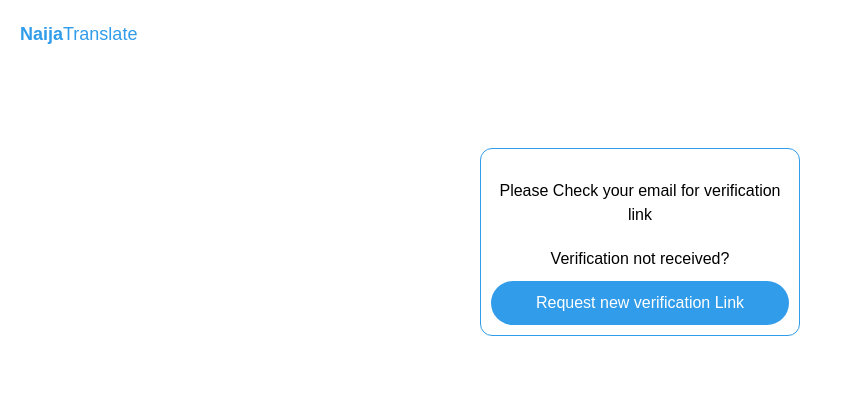
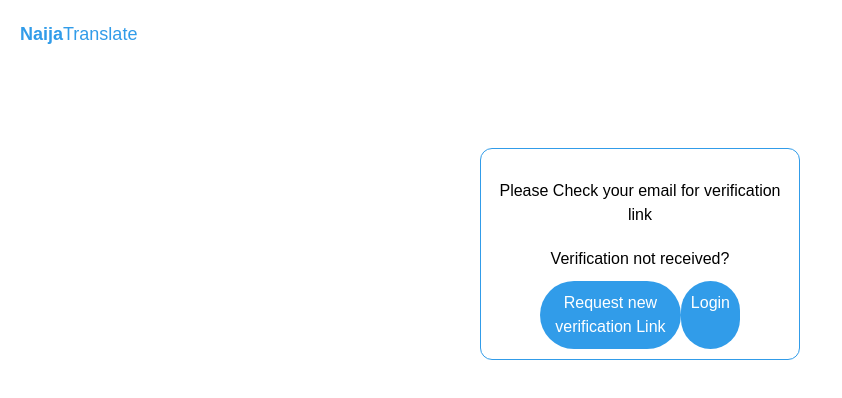
Before and after one commit to sam4rano/naijatrl8, a React (Vite) app in the folder naijatranslatefrontend/: page /checkinbox in a window 1280 px wide. Shown: the top 398 px of the page, without its empty margins (0-842 px from the left). Built offline with nearby package versions, Linux system fonts and the light colour scheme.

Commit message:
routing issue resolved

```diff
--- a/naijatranslatefrontend/src/auth/CheckInbox.jsx
+++ b/naijatranslatefrontend/src/auth/CheckInbox.jsx
@@ -12,12 +12,21 @@ const CheckInbox = () => {
 
         <div className="flex flex-col">
           <h1 className="pb-[10px] text-center">Verification not received?</h1>
-
+          <div className="flex flex-row w-[200px] mx-auto">
           <Link to="/resendverification" className="bg-primary p-[10px] text-white rounded-full hover:bg-transparent text-center">
             <span className="rounded-[10px]">
               Request new verification Link
             </span>
           </Link>
+          <Link to="/logincontainer" className="bg-primary p-[10px] text-white rounded-full hover:bg-transparent text-center">
+            <span className="rounded-[10px]">
+              Login
+            </span>
+          </Link>
+
+          </div>
+
+
         </div>
       </div>
     </div>
```
